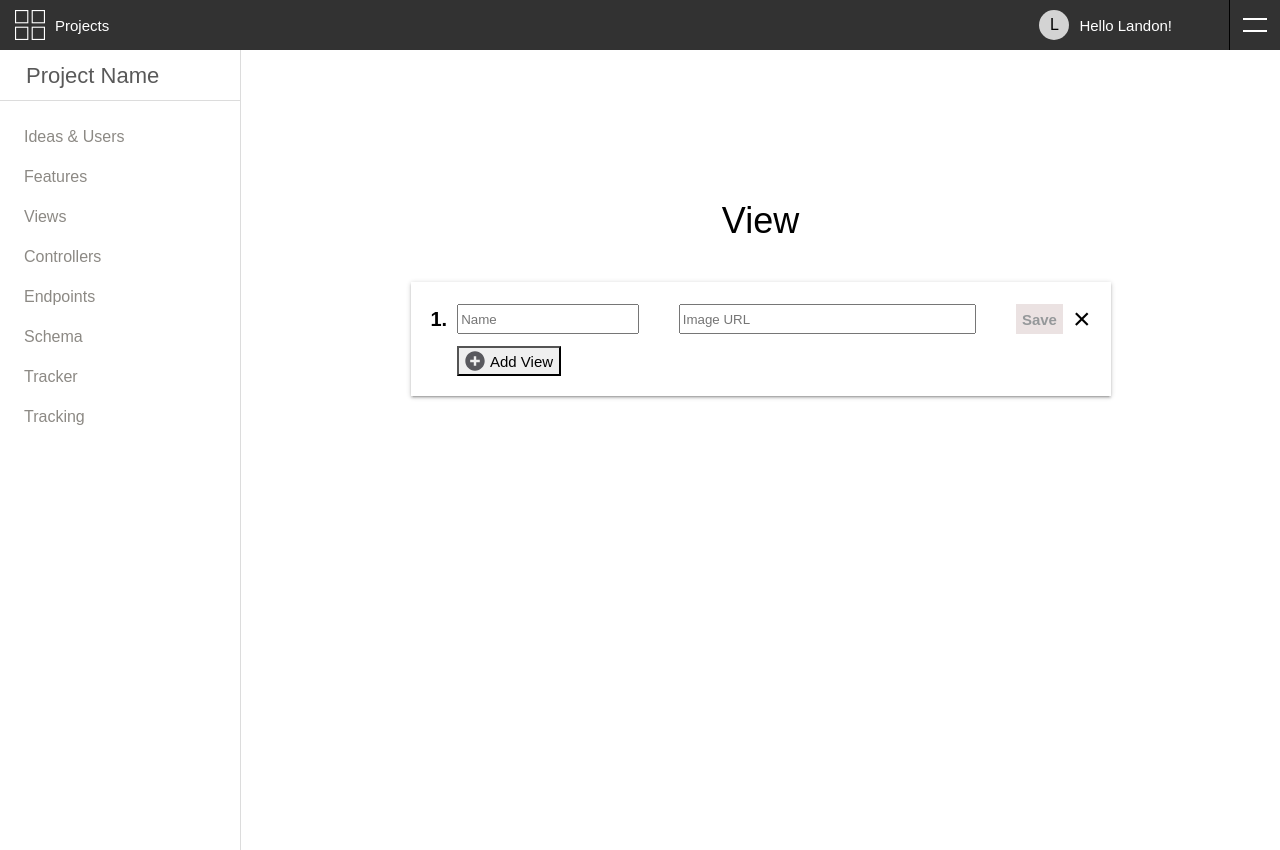
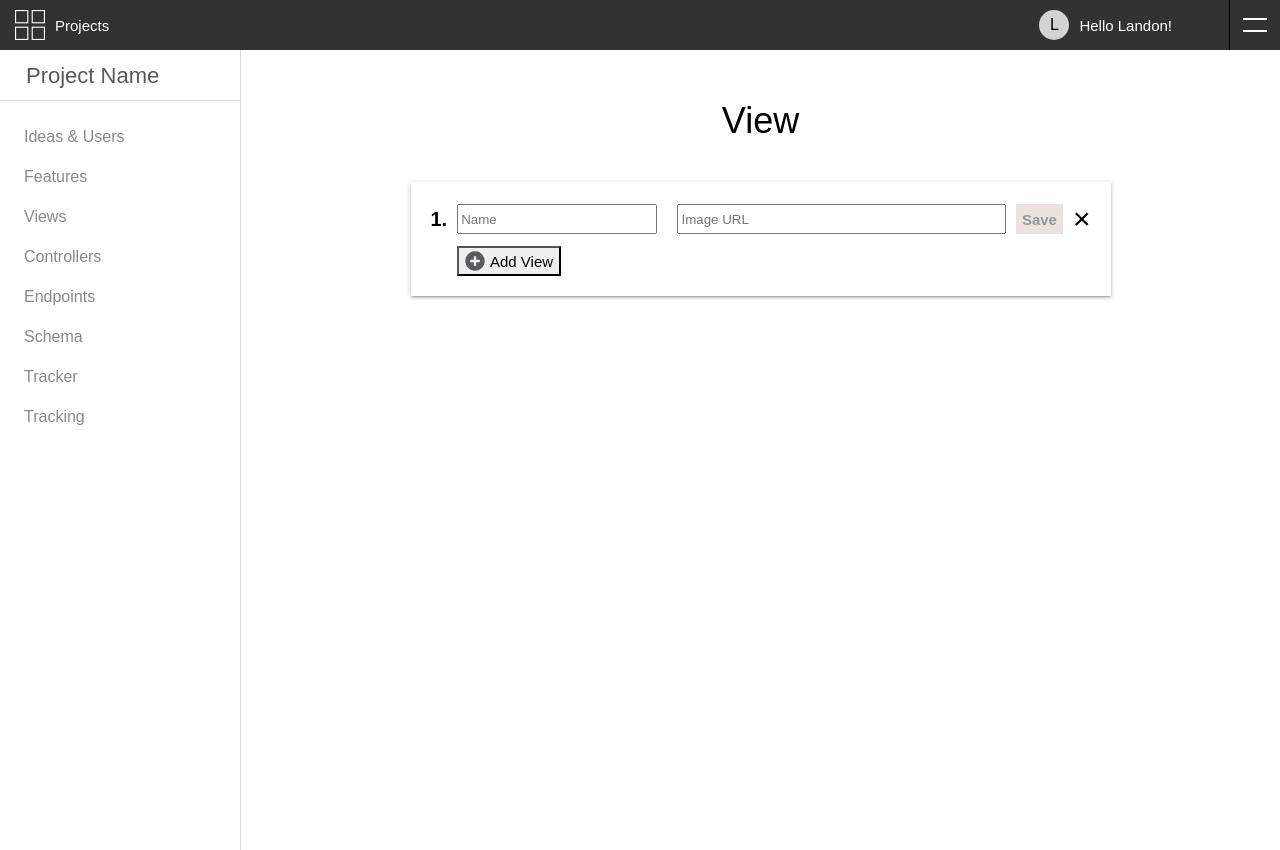
Before and after one commit to landonwjohnson/Appr, a React app: page /views in a window 1280 px wide. Built offline with nearby package versions, Linux system fonts and the light colour scheme.

Commit message:
more fixes, view component is acting weird

```diff
--- a/src/components/content/project_components/View/view.scss
+++ b/src/components/content/project_components/View/view.scss
@@ -1,16 +1,14 @@
 .view-container {
     width: 100%;
-    height: 100%;
     // border: 1.5px solid black;
-    display: flex;
-    flex-direction: column;
+
 }
 
 
 
 .view-inner-con {
+    margin-top: 0px;
     width: 100%;
-    height: 100%;
     // border: 1.5px solid red;
     display: flex;
     flex-direction: column;
@@ -65,6 +63,8 @@
 
     .view-input-imgurl {
         width: 100%;
+        margin-left: 0px;
+        margin-right: 0px;
 
         // border: 1px solid black;
     }
```
